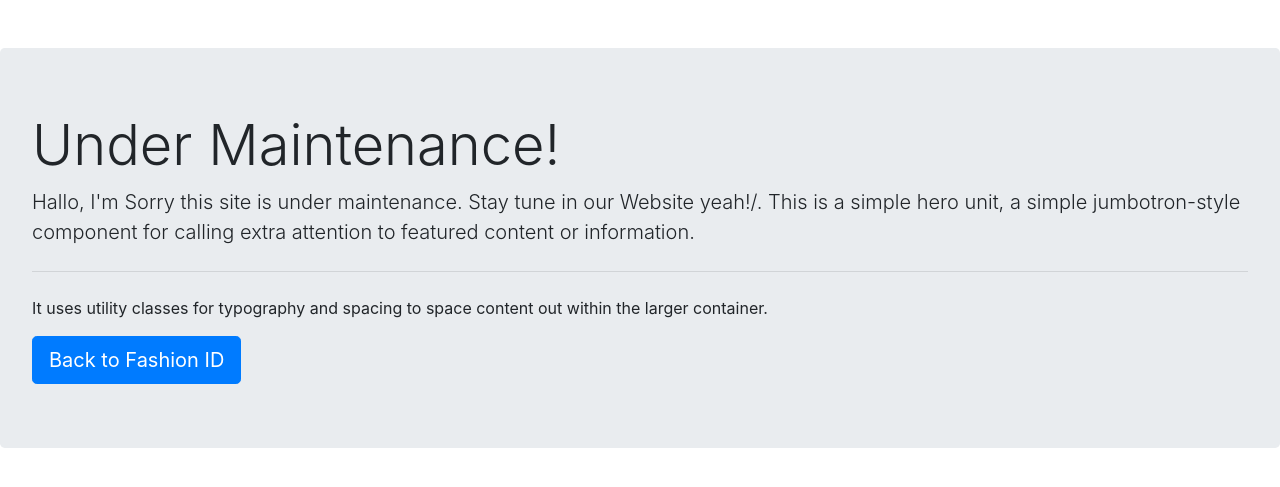
After one commit to fauziardha1/Final-Project-Web, a CodeIgniter app: page /database/under-maintenance in a window 1280 px wide. The commit adds this page. Shown: the top 487 px of the page. Run offline with CodeIgniter, Linux system fonts and the light colour scheme.

Commit message:
clean word 'index.php' + Under Maintenance

```diff
--- a/application/config/database.php
+++ b/application/config/database.php
@@ -78,7 +78,7 @@ $db['default'] = array(
 	'hostname' => 'localhost',
 	'username' => 'root',
 	'password' => '',
-	'database' => 'TokoPakaian',
+	'database' => 'FashionID',
 	'dbdriver' => 'mysqli',
 	'dbprefix' => '',
 	'pconnect' => FALSE,
--- a/application/config/routes.php
+++ b/application/config/routes.php
@@ -60,4 +60,6 @@ $route['child'] = 'home/child';
 $route['login'] = 'login';          // login diarahkan ke controller login
 $route['register'] = 'register';    // register diarahkan ke controller register
 
+$route['under-maintenance'] = 'home/underMaintenance';
+
 $route['admin'] = 'admin';
--- a/application/controllers/Home.php
+++ b/application/controllers/Home.php
@@ -44,4 +44,9 @@ class home extends CI_Controller {
 		$this->load->view("register");
 	}
 
+	public function underMaintenance()
+	{
+		$this->load->view("errors/maintenance");
+	}
+
 }
--- /dev/null
+++ b/application/views/errors/maintenance.php
@@ -0,0 +1,24 @@
+<!DOCTYPE html>
+<html>
+<head>
+	<title>Under Maintenance</title>
+	<link rel="stylesheet" href="https://stackpath.bootstrapcdn.com/bootstrap/4.3.1/css/bootstrap.min.css" integrity="sha384-ggOyR0iXCbMQv3Xipma34MD+dH/1fQ784/j6cY/iJTQUOhcWr7x9JvoRxT2MZw1T" crossorigin="anonymous">
+</head>
+<body>
+
+
+
+<div class="jumbotron mt-5">
+  <h1 class="display-4">Under Maintenance!</h1>
+  <p class="lead">Hallo, I'm Sorry this site is under maintenance. Stay tune in our Website yeah!/. This is a simple hero unit, a simple jumbotron-style component for calling extra attention to featured content or information.</p>
+  <hr class="my-4">
+  <p>It uses utility classes for typography and spacing to space content out within the larger container.</p>
+  <a class="btn btn-primary btn-lg" href="<?php echo base_url() ?>" role="button">Back to Fashion ID</a>
+</div>
+
+
+<script src="https://code.jquery.com/jquery-3.3.1.slim.min.js" integrity="sha384-q8i/X+965DzO0rT7abK41JStQIAqVgRVzpbzo5smXKp4YfRvH+8abtTE1Pi6jizo" crossorigin="anonymous"></script>
+<script src="https://cdnjs.cloudflare.com/ajax/libs/popper.js/1.14.7/umd/popper.min.js" integrity="sha384-UO2eT0CpHqdSJQ6hJty5KVphtPhzWj9WO1clHTMGa3JDZwrnQq4sF86dIHNDz0W1" crossorigin="anonymous"></script>
+<script src="https://stackpath.bootstrapcdn.com/bootstrap/4.3.1/js/bootstrap.min.js" integrity="sha384-JjSmVgyd0p3pXB1rRibZUAYoIIy6OrQ6VrjIEaFf/nJGzIxFDsf4x0xIM+B07jRM" crossorigin="anonymous"></script>
+</body>
+</html>
```
Also changed, not shown: application/views/partials/navbar.php (+7 -7 lines).
